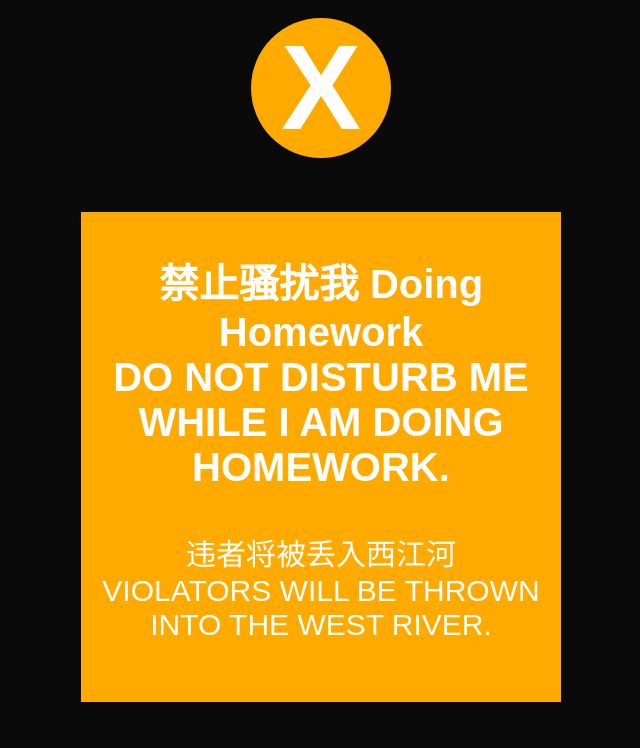
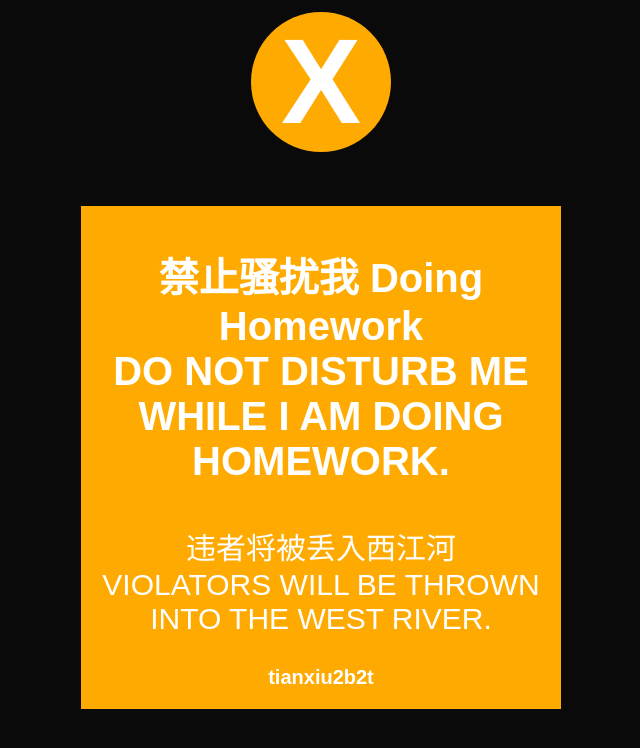
Before and after one commit to tianxiu2b2t/AdventureX-2025-Warning-Signs, a plain HTML site: page index.html in a window 1280 px wide. Shown: the whole page, without its empty margins (319-959 px from the left). Drawn offline with Linux system fonts and the light colour scheme.

Commit message:
feat: 增加了 author 作者

```diff
--- a/index.html
+++ b/index.html
@@ -44,7 +44,7 @@
             background-color: var(--bg-color);
             font-size: 40px;
             padding-top: 40px;
-                        font-weight: bold;
+            font-weight: bold;
         }
         .result-content {
             width: 480px;
@@ -52,7 +52,16 @@
             background-color: var(--bg-color);
             font-size: 30px;
             padding-top: 40px;
-            padding-bottom: 60px;
+            padding-bottom: 30px;
+        }
+        .author {
+            width: 480px;
+            background-color: var(--bg-color);
+            text-align: center;
+            font-size: 20px;
+            color: #FFFFFF;
+            font-weight: bold;
+            padding-bottom: 20px;
             margin-bottom: 80px;
         }
     </style>
@@ -77,5 +86,8 @@
             <br/>
             VIOLATORS WILL BE THROWN INTO THE WEST RIVER.
         </div>
+        <div class="author">
+            tianxiu2b2t
+        </div>
     </body>
 </html>
```
Also changed, not shown: disallow.html (+13 -1 lines).
